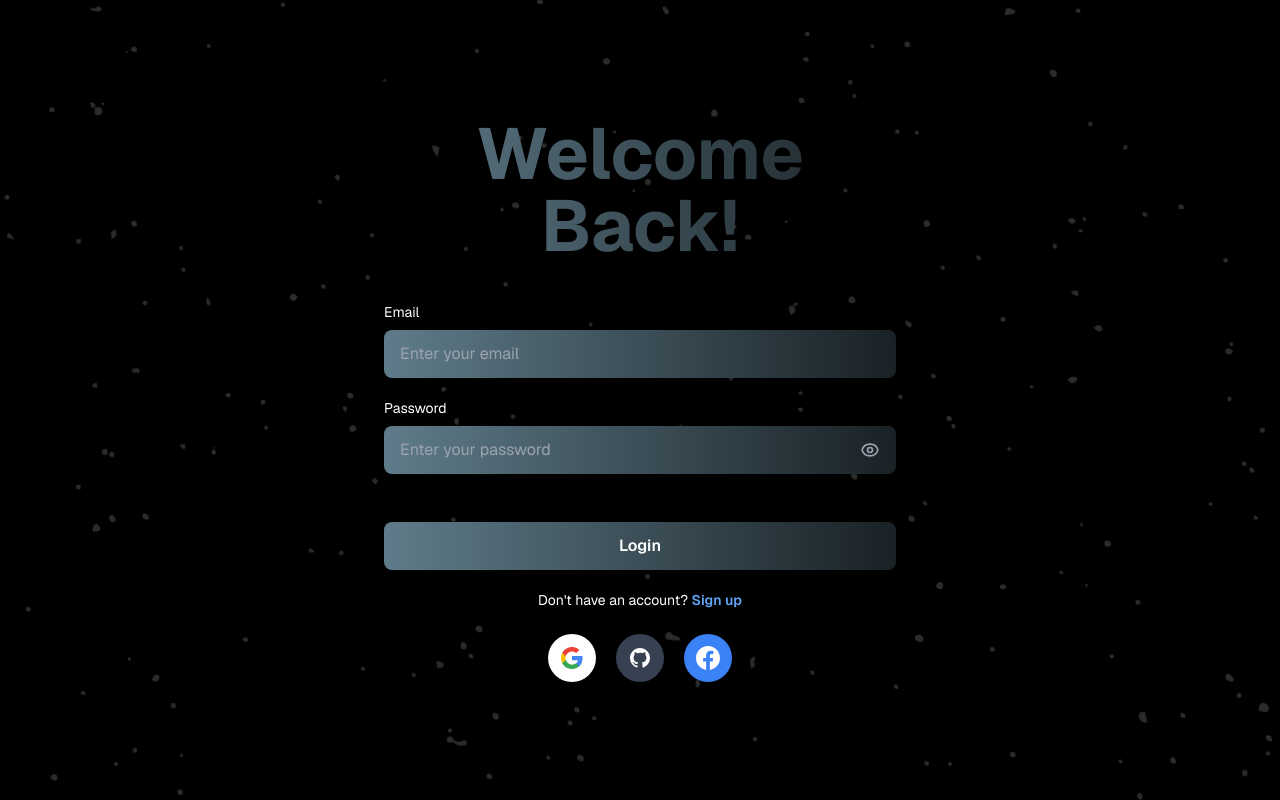
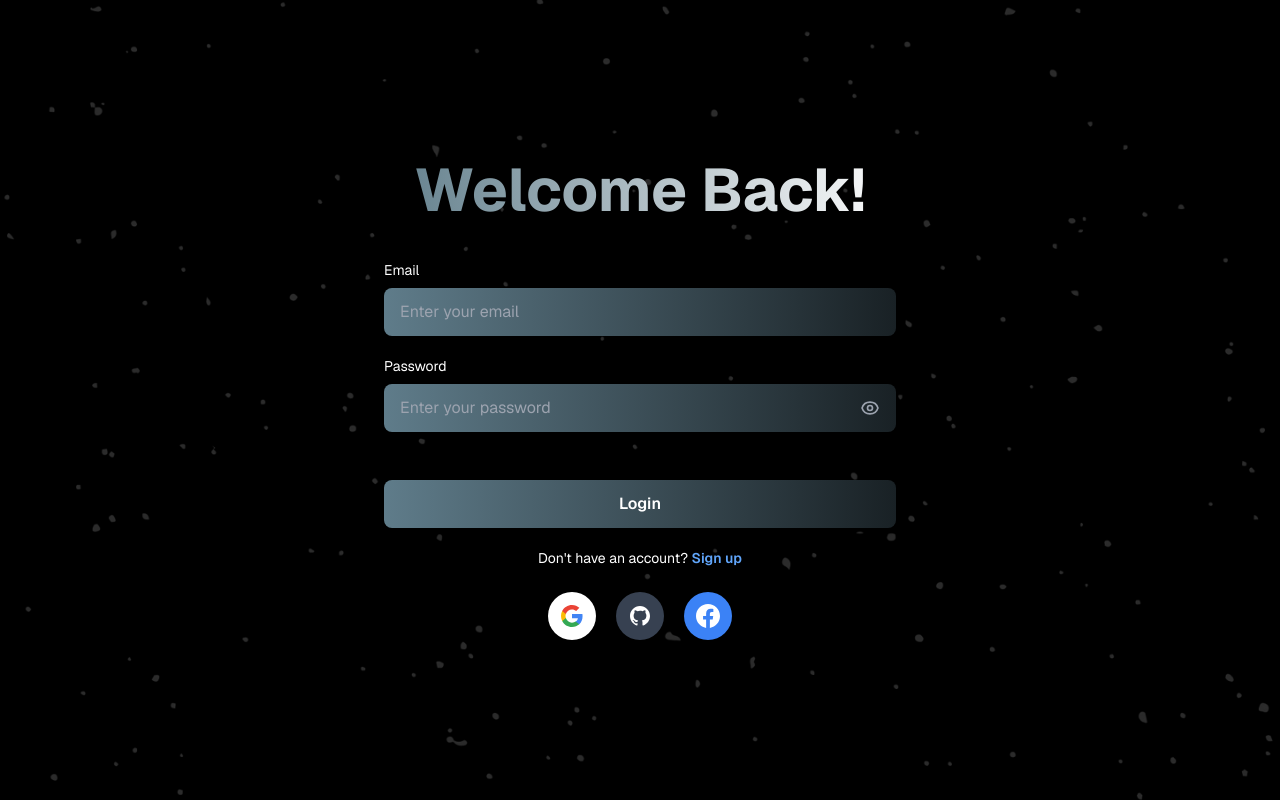
Before and after one commit to Dev-alphadigital/AI-Agent-FE, a Next.js app: page /login in a window 1280 px wide. Built offline with nearby package versions, Linux system fonts and the light colour scheme.

Commit message:
Color scheme change

```diff
--- a/src/app/login/page.tsx
+++ b/src/app/login/page.tsx
@@ -65,7 +65,7 @@ export default function LoginPage() {
         {/* Content */}
         <div className="w-full max-w-lg">
           {/* Title */}
-          <h1 className="text-5xl sm:text-6xl md:text-7xl font-bold mb-10 text-center leading-tight bg-gradient-to-r from-[#5f7c8a] to-[#192125] bg-clip-text text-transparent">
+          <h1 className="text-4xl sm:text-5xl md:text-6xl font-bold mb-10 text-center leading-tight bg-gradient-to-r from-[#617e8b] to-[#fdfdfd] bg-clip-text text-transparent">
             Welcome Back!
           </h1>
 
--- a/src/app/signup/page.tsx
+++ b/src/app/signup/page.tsx
@@ -73,7 +73,7 @@ export default function SignupPage() {
         {/* Content */}
         <div className="w-full max-w-lg">
           {/* Title */}
-          <h1 className="text-5xl sm:text-6xl md:text-7xl font-bold mb-10 text-center leading-tight bg-gradient-to-r from-[#5f7c8a] to-[#192125] bg-clip-text text-transparent">
+          <h1 className="text-3xl sm:text-4xl md:text-5xl lg:text-6xl font-bold mb-10 text-center leading-tight bg-gradient-to-r from-[#617e8b] to-[#fdfdfd] bg-clip-text text-transparent">
             Welcome to AI Agent!
           </h1>
 
```
